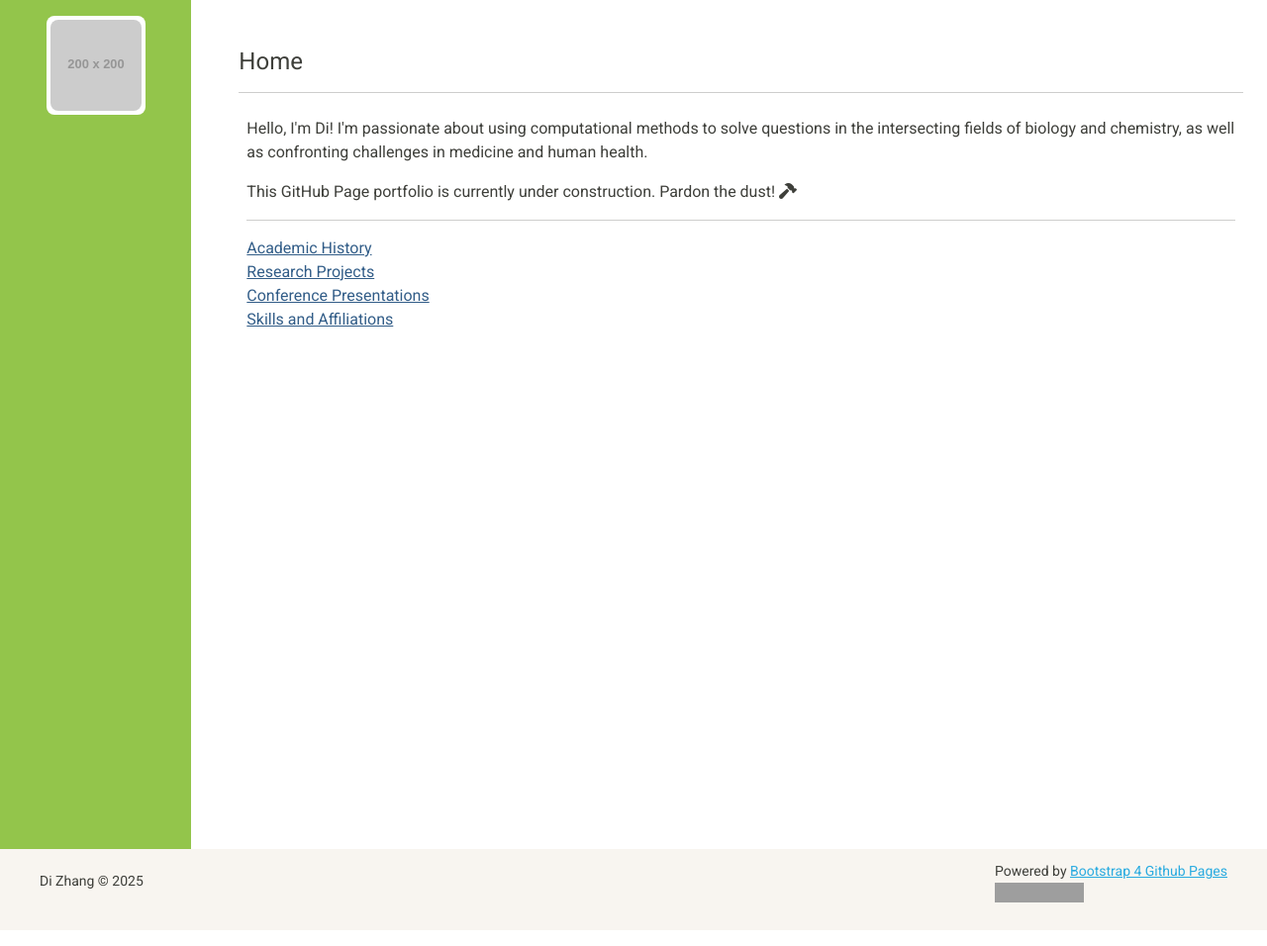
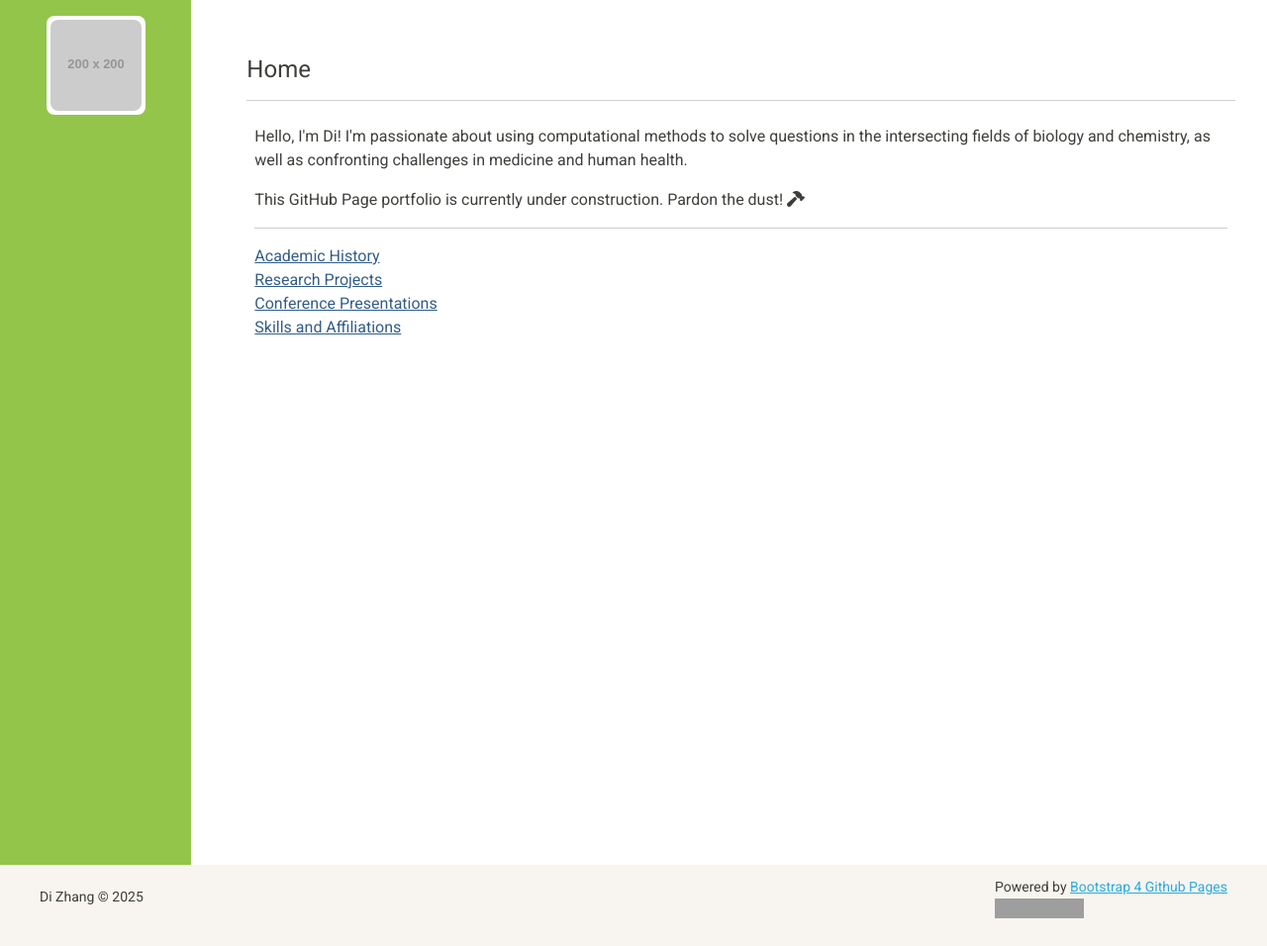
Before and after one commit to zhangdi33/zhangdi33.github.io, a Jekyll site: the page built from index.html, in a window 1280 px wide. Shown: the whole page at 99% size. Built offline with Jekyll 4.4.1, drawn with Linux system fonts in a browser that asks for light colours; grey boxes are pictures that could not be loaded.

Commit message:
Update default.html

```diff
--- a/_layouts/default.html
+++ b/_layouts/default.html
@@ -25,7 +25,10 @@
       </div>
       <div class="col-lg-10 flex-column h-100">
         <div class="container page-content py-5">
+
+          <div class="card border-0 p-2" style="min-height:calc(100vh - 200px);">
           {{ content }}
+          </div>
         </div>
       </div>
     </div>
```
